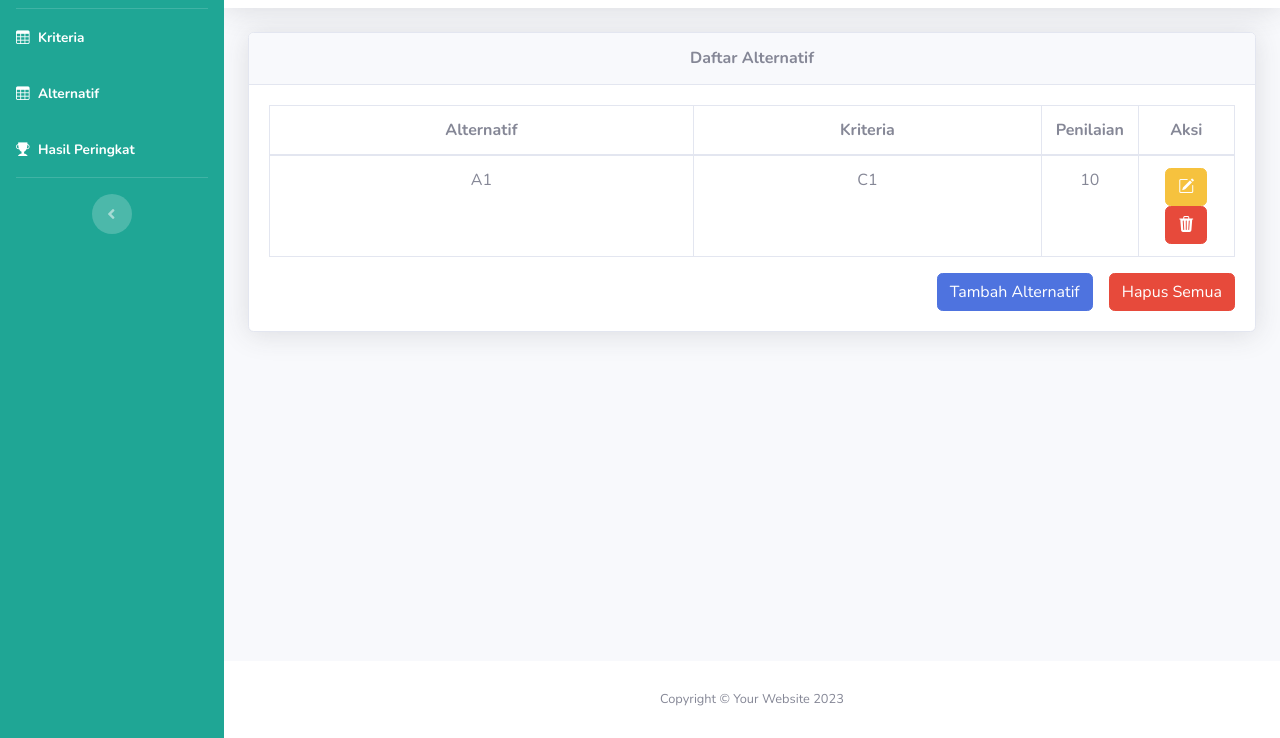
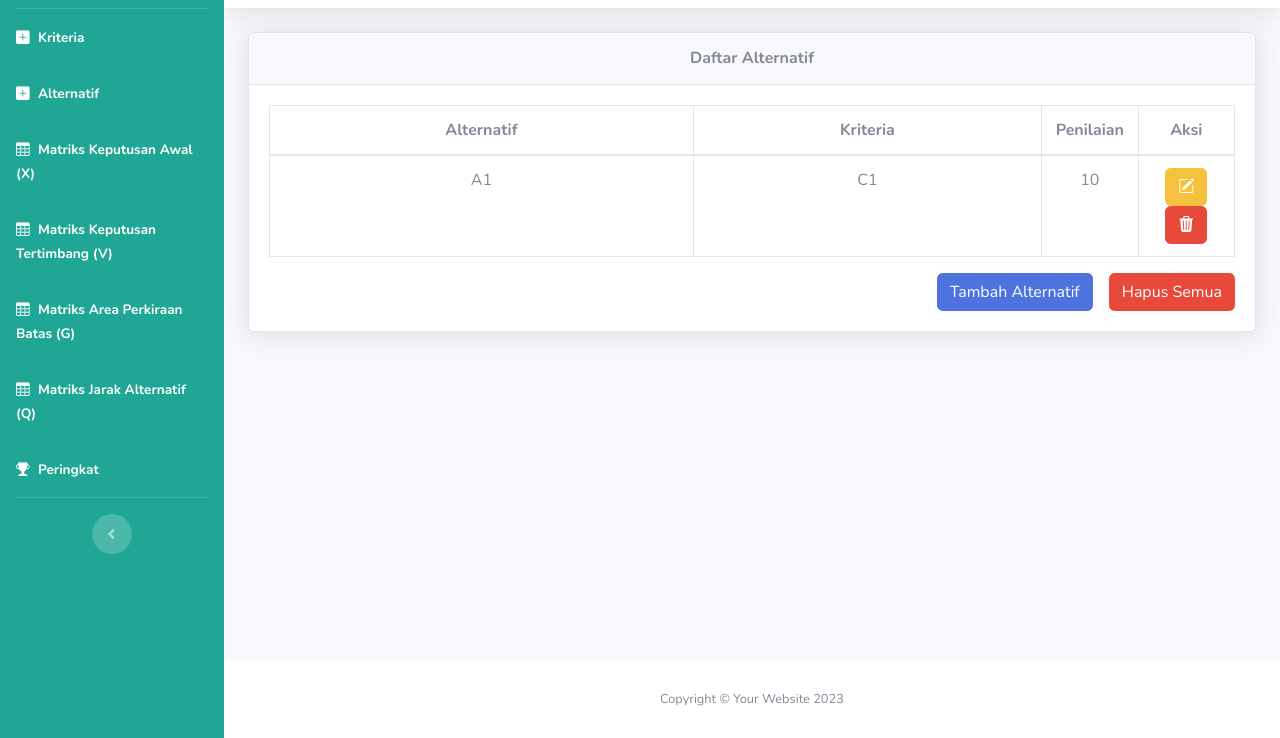
Before and after one commit to hilmimughid/mabac, a website: page alternatif.html in a window 1280 px wide. Shown: the part 62-800 px from the top of the page. Drawn offline with nearby package versions, Linux system fonts and the light colour scheme.

Commit message:
Fix Sidebar Alternatif

```diff
--- a/alternatif.html
+++ b/alternatif.html
@@ -41,18 +41,38 @@
             <!-- Nav Item - Tables -->
             <li class="nav-item active">
                 <a class="nav-link" href="kriteria.html">
-                    <i class="bi bi-table"></i>
+                    <i class="bi bi-plus-square-fill"></i>
                     <span>Kriteria</span></a>
             </li>
             <li class="nav-item active">
                 <a class="nav-link" href="alternatif.html">
+                    <i class="bi bi-plus-square-fill"></i>
+                    <span>Alternatif</span></a>
+            </li>
+            <li class="nav-item active">
+                <a class="nav-link" href="matriksX.html">
                     <i class="bi bi-table"></i>
-                    <span>Alternatif</span></a>
+                    <span>Matriks Keputusan Awal (X)</span></a>
+            </li>
+            <li class="nav-item active">
+                <a class="nav-link" href="matriksV.html">
+                    <i class="bi bi-table"></i>
+                    <span>Matriks Keputusan Tertimbang (V)</span></a>
+            </li>
+            <li class="nav-item active">
+                <a class="nav-link" href="matriksG.html">
+                    <i class="bi bi-table"></i>
+                    <span>Matriks Area Perkiraan Batas (G)</span></a>
+            </li>
+            <li class="nav-item active">
+                <a class="nav-link" href="matriksQ.html">
+                    <i class="bi bi-table"></i>
+                    <span>Matriks Jarak Alternatif (Q)</span></a>
             </li>
             <li class="nav-item active">
                 <a class="nav-link" href="peringkat.html">
                     <i class="bi bi-trophy-fill"></i>
-                    <span>Hasil Peringkat</span></a>
+                    <span>Peringkat</span></a>
             </li>
 
             <!-- Divider -->
```
